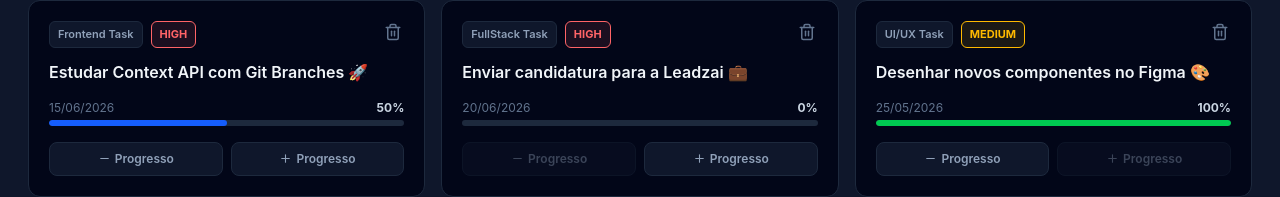
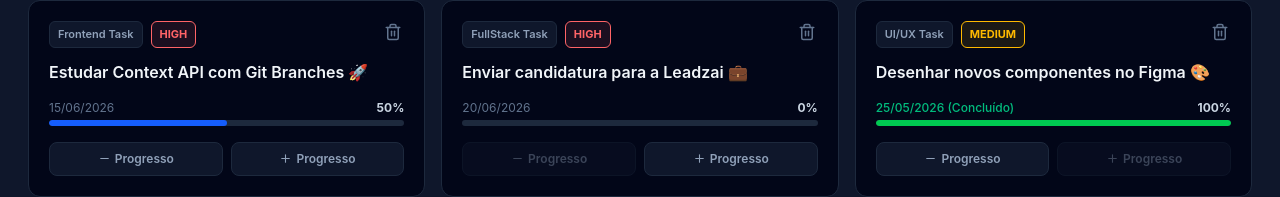
Before and after one commit to rebecafloriano/tasks-app, a React (Vite) app: page / in a window 1280 px wide. Shown: the part 228-425 px from the top of the page. Built offline with nearby package versions, Linux system fonts and the light colour scheme.

Commit message:
fix: ajustar lógica do JSX para não marcar tarefas concluídas como atrasadas

```diff
--- a/src/components/TaskCard.tsx
+++ b/src/components/TaskCard.tsx
@@ -8,7 +8,7 @@ interface TaskCardProps {
 }
 
 export const TaskCard = ({ task }: TaskCardProps) => {
-    const {plusProgress, minusProgress, deleteTask} = useTasks()
+    const { plusProgress, minusProgress, deleteTask } = useTasks()
 
     const progressValue = task.progress ?? 0;
 
@@ -62,12 +62,19 @@ export const TaskCard = ({ task }: TaskCardProps) => {
             <div className="mt-auto w-full">
                 <div className="flex justify-between items-end mb-1 text-xs text-slate-500">
                     <div className="max-w-[75%]">
-                        {isExpired && task.progress === 100 ? (
-                            <span className="text-slate-400">
-                                {task.date ? formatDate(task.date) : "Sem prazo"} <span className="text-emerald-500 font-medium">(Concluído com atraso)</span>
+                        {/* Se a tarefa está em 100%, ela está perfeita. Só mostra a data normal em verde */}
+                        {task.progress === 100 ? (
+                            <span className="text-emerald-500 font-medium">
+                                {task.date ? formatDate(task.date) : "Sem prazo"} (Concluído)
+                            </span>
+                        ) : isExpired ? (
+                            /* Se não está em 100% e o prazo já passou, aí sim mostra o alerta vermelho */
+                            <span className="text-red-400 font-medium animate-pulse">
+                                {task.date ? formatDate(task.date) : "Sem prazo"} (Atrasada)
                             </span>
                         ) : (
-                            <span className={isExpired && progressValue < 100 ? "text-red-400 font-medium animate-pulse" : "text-slate-500"}>
+                            /* Caso contrário, mostra a data cinzenta normal de uma tarefa que está dentro do prazo */
+                            <span className="text-slate-500">
                                 {task.date ? formatDate(task.date) : "Sem prazo"}
                             </span>
                         )}
```
